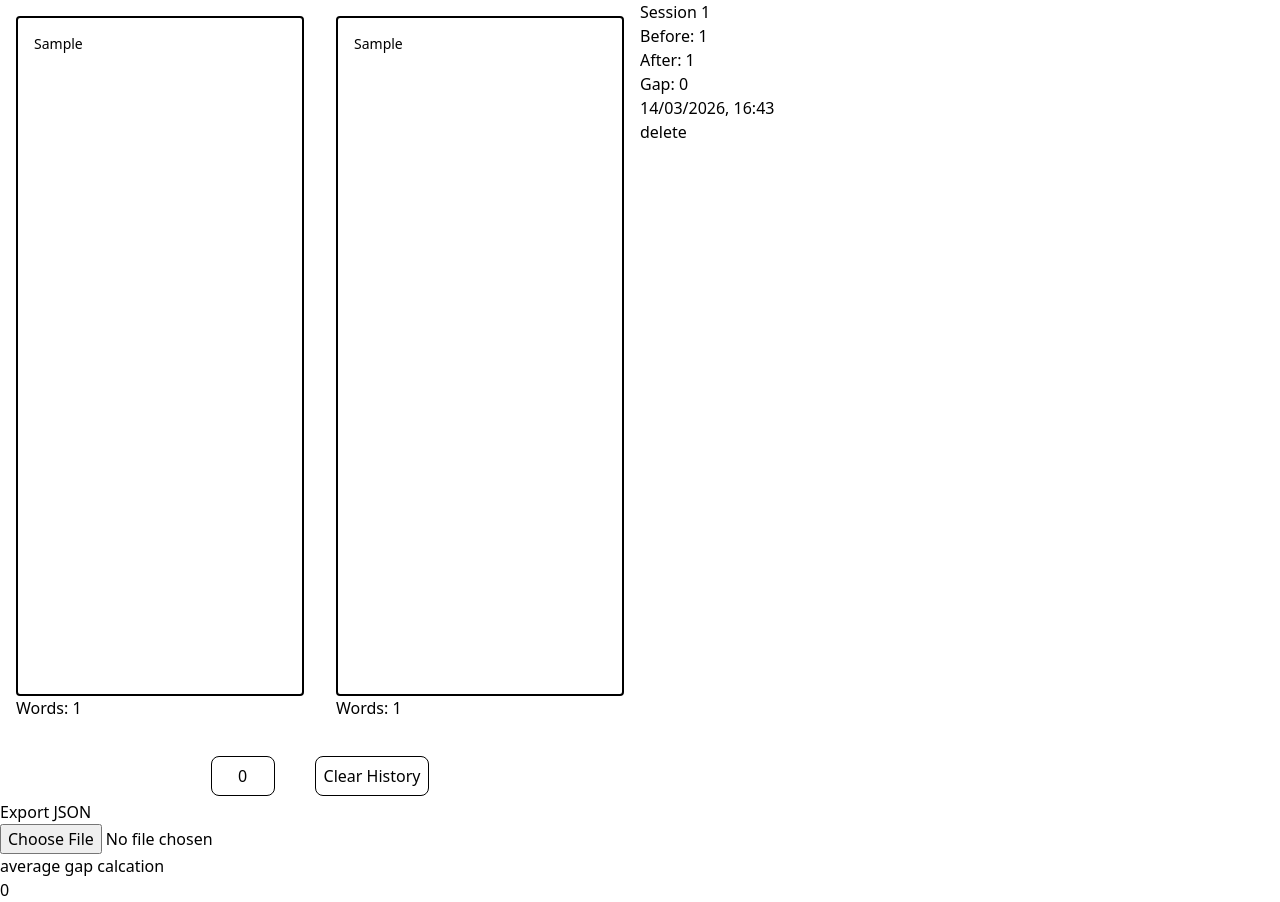
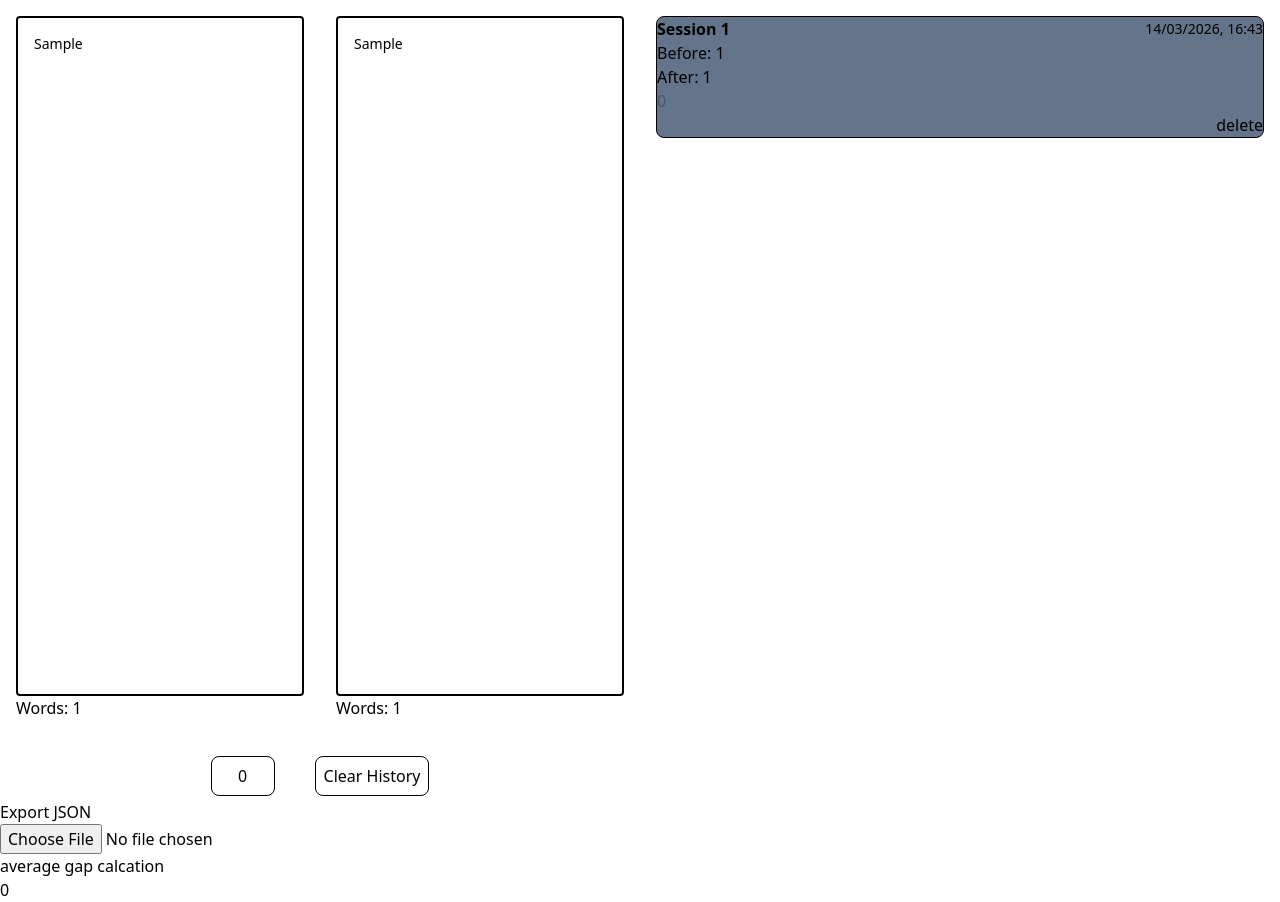
Before and after one commit to levithdev/PomoWords, a React (Vite) app: page / in a window 1280 px wide. Both pictures are taken after typing "Sample", "Sample" into the empty fields and a click on the button "Calculate difference". Built offline with nearby package versions, Linux system fonts and the light colour scheme.

Commit message:
style(session-list): add gap color, adjust layout and typography

```diff
--- a/src/components/SessionList.tsx
+++ b/src/components/SessionList.tsx
@@ -19,7 +19,11 @@ export interface SessionListProps {
     countWords: (text: string) => number
   }
 }
-
+const getGapColor = (gap: number) => {
+  if (gap < 0) return "text-red-600"
+  if (gap === 0) return "text-gray-600"
+  return "text-green-950"
+}
 export function SessionList({
   data,
   actions
@@ -40,9 +44,12 @@ export function SessionList({
     <div>
       <ul>
         {pomoList.map((pomo) => (
-          <li key={pomo.time}>
+          <li key={pomo.time} >
+            <div className="bg-slate-500 border border-black m-4 rounded-lg flex flex-col justify-between">
+              <div className="flex justify-between items-center">
                 {editingTime === pomo.time ? (
                   <input
+                    className=""
                     type="text"
                     value={newName}
                     onChange={(e) => setNewName(e.target.value)}
@@ -55,15 +62,12 @@ export function SessionList({
                     }
                   />
                 ) : (
-              <h3 onClick={() => taskInEdit(pomo.time)}> {pomo.name}</h3>
+                  <h3
+                    className="text-  xl font-bold"
+                    onClick={() => taskInEdit(pomo.time)}> {pomo.name}</h3>
                 )}
-
-            <div>
-              <p>Before: {countWords(pomo.beforeText)}</p>
-              <p>After: {countWords(pomo.afterText)}</p>
-              <p>Gap: {pomo.wordGap}</p>
-            </div>
-            <p>
+                <div className="flex flex-col ">
+                  <p className="flex justify-end text-sm">
                     {new Date(pomo.time).toLocaleDateString("pt-BR", {
                       day: "2-digit",
                       month: "2-digit",
@@ -72,12 +76,27 @@ export function SessionList({
                       minute: "2-digit",
                     })}
                   </p>
-            <button onClick={() => deleteSession(pomo.time)}>
+
+
+                </div>
+
+              </div>
+              <div>
+                <p>Before: {countWords(pomo.beforeText)}</p>
+                <p>After: {countWords(pomo.afterText)}</p>
+                <p className={getGapColor(pomo.wordGap)}>{pomo.wordGap}</p>
+              </div>
+              <div className="flex justify-end ">
+                <button
+                  className=""
+                  onClick={() => deleteSession(pomo.time)}>
                   delete
                 </button>
+              </div>
+            </div>
           </li>
         ))}
       </ul>
-    </div>
+    </div >
   )
 }
```
Lines whose indentation alone changed are shown as unchanged.
